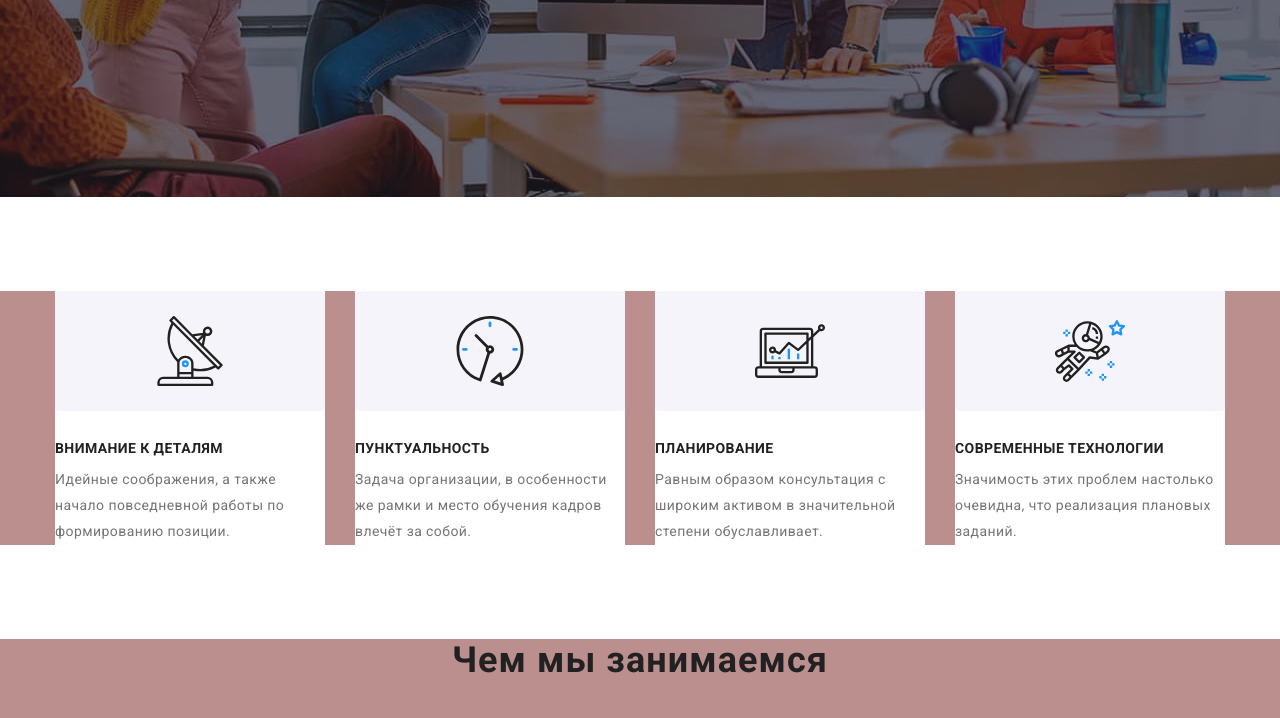
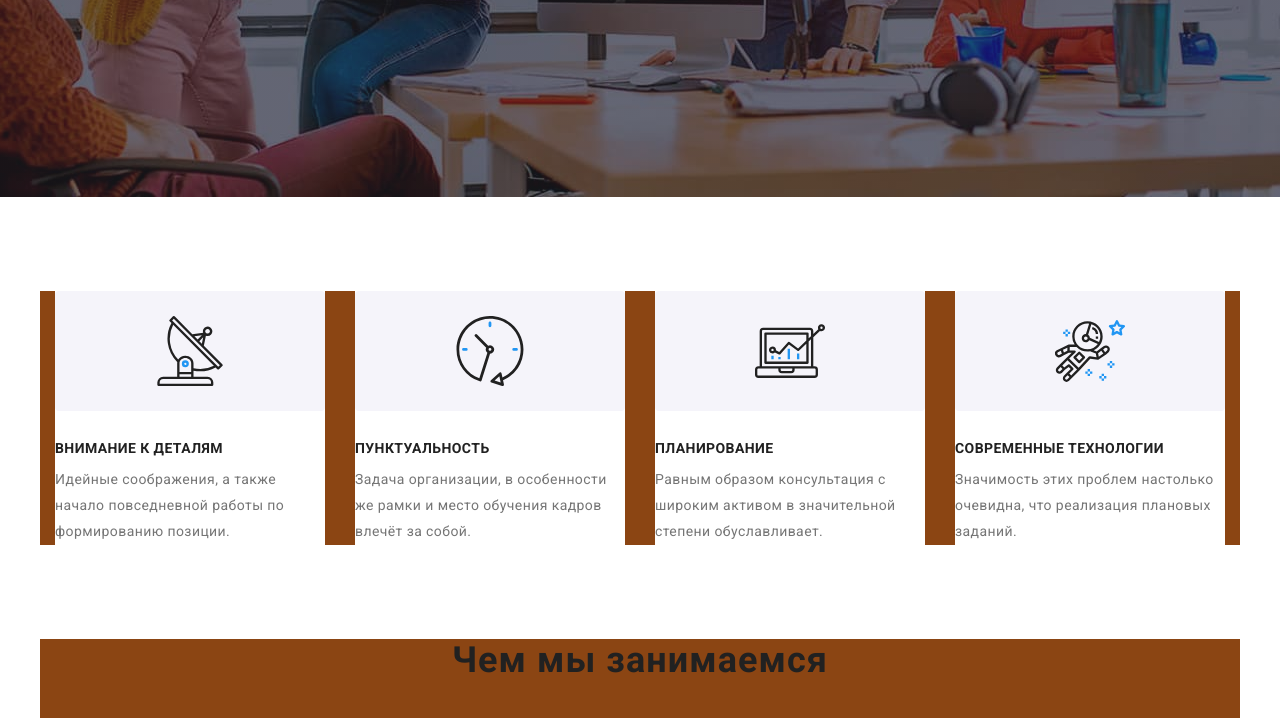
Before and after one commit to stas-yushkov/goit-markup-hw-08, a plain HTML site: page index.html in a window 1280 px wide. Shown: the part 484-1202 px from the top of the page. Drawn offline with nearby package versions, Linux system fonts and the light colour scheme.

Commit message:
fix container

```diff
--- a/sass/components/_container.scss
+++ b/sass/components/_container.scss
@@ -8,17 +8,17 @@
   background-color: green;
 
   @media (min-width: 480px) {
-    min-width: 480px;
+    // min-width: 320px;
     background-color: indigo;
   }
 
   @media (min-width: 768px) {
-    min-width: 768px;
+    // min-width: 768px;
     background-color: rosybrown;
   }
 
-  @media (min-width:1600px) {
-    width: 1600px;
+  @media (min-width:1200px) {
+    width: 1200px;
     background-color: saddlebrown;
   }
 }
```
Also changed, not shown: css/main.css, css/main.min.css, 2 other files.
